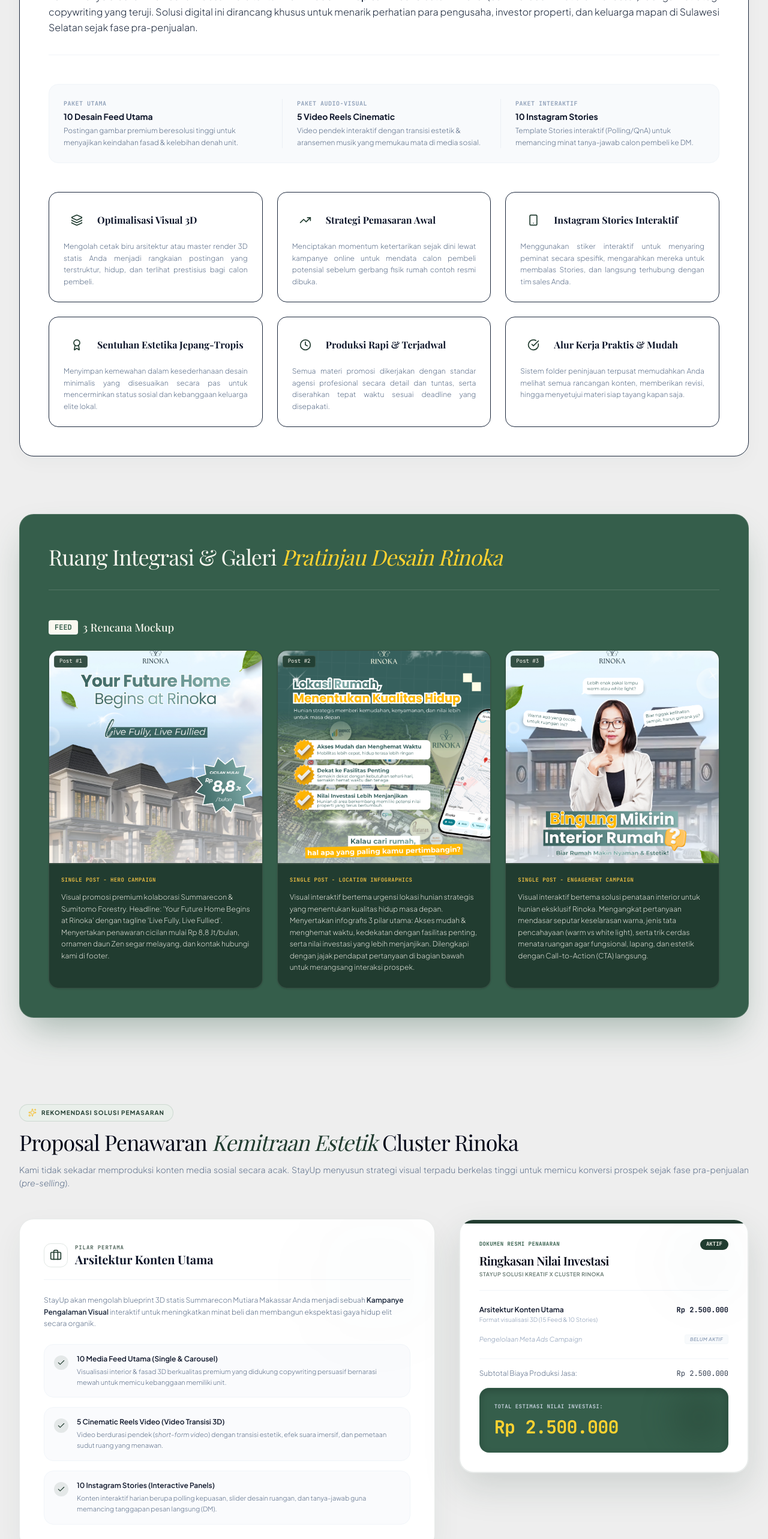
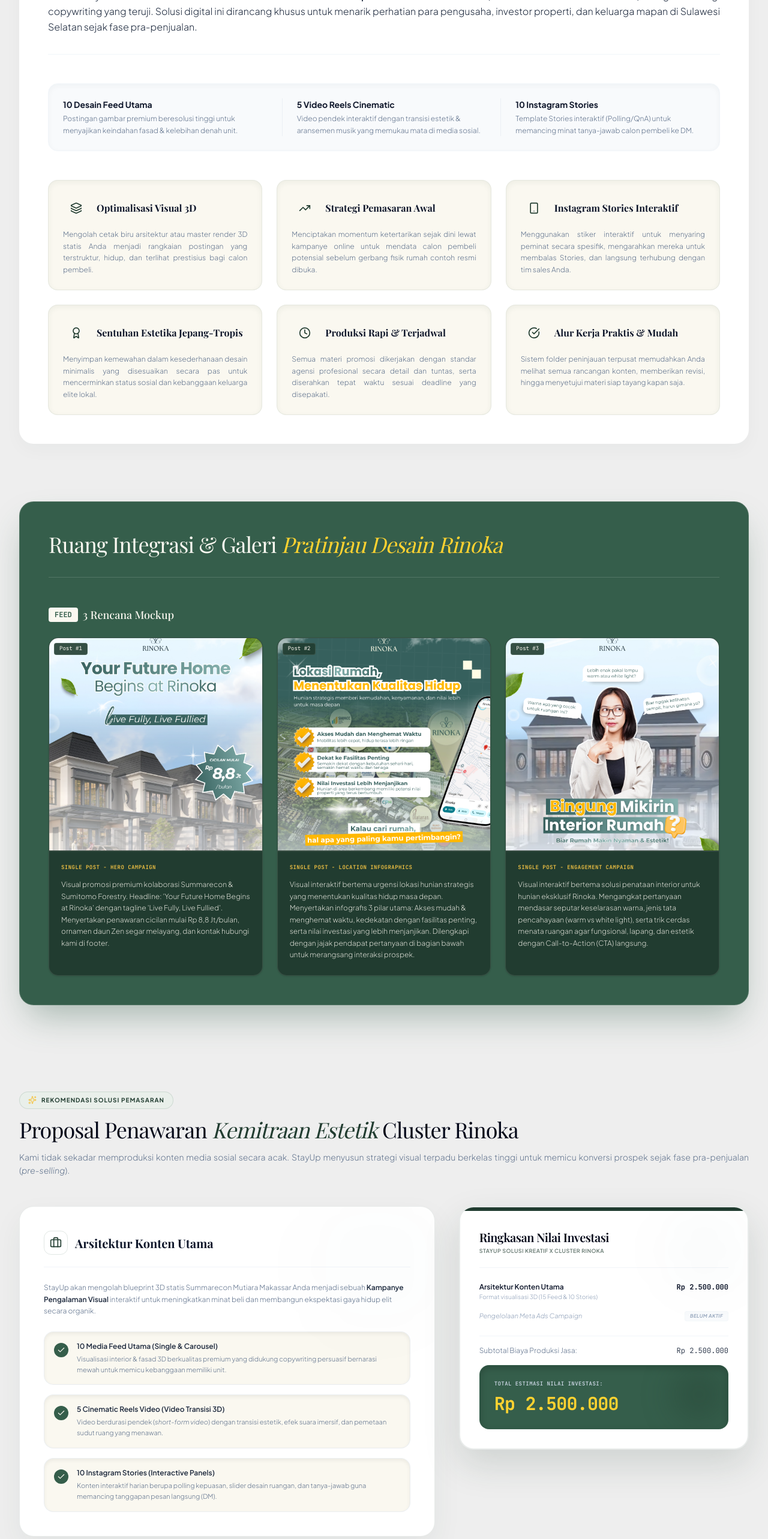
Before and after one commit to Mohalfinoor/Just-StayUp, a React (Vite) app: page / in a window 1280 px wide. Shown: the part 234-2800 px from the top of the page at 60% size. Built offline with nearby package versions, Linux system fonts and the light colour scheme; a web font is replaced by a local one.

Commit message:
committ to githubbb

```diff
--- a/src/App.tsx
+++ b/src/App.tsx
@@ -150,7 +150,7 @@
         {/* SECTION 1: BENEFIT PENAWARAN (Keuntungan Utama Sinergi) */}
         <section id="benefits" className="scroll-mt-20">
           <div className="max-w-7xl mx-auto px-6 sm:px-8">
-            <div className="bg-white rounded-3xl p-8 sm:p-12 border border-slate-150 relative overflow-hidden shadow-[0_10px_30px_rgba(33,60,48,0.03)]">
+            <div className="bg-white rounded-3xl p-8 sm:p-12 relative overflow-hidden shadow-[0_10px_30px_rgba(33,60,48,0.03)]">
 
             {/* Header Strategy Badge & Title */}
             <div className="space-y-4 w-full mb-12 border-b border-slate-100 pb-8">
@@ -167,23 +167,20 @@
             </div>
 
             {/* Scope Deliverables Strip - Minimal and clean */}
-            <div className="grid grid-cols-1 sm:grid-cols-3 gap-6 mb-12 p-6 bg-slate-50 border border-slate-100 rounded-2xl">
+            <div className="grid grid-cols-1 sm:grid-cols-3 gap-6 mb-12 p-6 bg-slate-50 border border-slate-100 rounded-2xl shadow-[inset_0_3px_10px_rgba(33,60,48,0.04)]">
               <div className="space-y-1">
-                <span className="text-[10px] font-mono text-slate-400 block font-bold uppercase tracking-wider">PAKET UTAMA</span>
                 <h4 className="text-sm font-bold text-slate-900">10 Desain Feed Utama</h4>
                 <p className="text-xs text-slate-500 font-light leading-relaxed">
                   Postingan gambar premium beresolusi tinggi untuk menyajikan keindahan fasad & kelebihan denah unit.
                 </p>
               </div>
               <div className="space-y-1 sm:border-l border-slate-200/60 sm:pl-6">
-                <span className="text-[10px] font-mono text-slate-400 block font-bold uppercase tracking-wider">PAKET AUDIO-VISUAL</span>
                 <h4 className="text-sm font-bold text-slate-900">5 Video Reels Cinematic</h4>
                 <p className="text-xs text-slate-500 font-light leading-relaxed">
                    Video pendek interaktif dengan transisi estetik & aransemen musik yang memukau mata di media sosial.
                 </p>
               </div>
               <div className="space-y-1 sm:border-l border-slate-200/60 sm:pl-6">
-                <span className="text-[10px] font-mono text-slate-400 block font-bold uppercase tracking-wider">PAKET INTERAKTIF</span>
                 <h4 className="text-sm font-bold text-slate-900">10 Instagram Stories</h4>
                 <p className="text-xs text-slate-500 font-light leading-relaxed">
                   Template Stories interaktif (Polling/QnA) untuk memancing minat tanya-jawab calon pembeli ke DM.
@@ -195,7 +192,7 @@
             <div className="grid grid-cols-1 md:grid-cols-3 gap-6">
 
                {/* Card 1 */}
-              <div className="bg-white border border-slate-150 p-6 rounded-2xl hover:border-brand-teal/30 hover:shadow-[0_15px_30px_rgba(33,60,48,0.05)] transition-all duration-300 flex flex-col gap-3">
+              <div className="bg-[#FAF8F0] border border-[#355E4B]/10 p-5 sm:p-6 rounded-2xl shadow-[inset_0_3px_10px_rgba(33,60,48,0.06)] hover:shadow-[0_15px_30px_rgba(33,60,48,0.08),_inset_0_3px_10px_rgba(33,60,48,0.06)] hover:scale-[1.01] transition-all duration-300 flex flex-col gap-3">
                 <div className="flex items-center gap-3">
                   <div className="w-11 h-11 bg-brand-pale text-brand-teal rounded-xl flex items-center justify-center shrink-0">
                     <Layers className="w-5 h-5 text-brand-teal" />
@@ -218,7 +215,7 @@
               </div>
 
                {/* Card 2 */}
-              <div className="bg-white border border-slate-150 p-6 rounded-2xl hover:border-brand-teal/30 hover:shadow-[0_15px_30px_rgba(33,60,48,0.05)] transition-all duration-300 flex flex-col gap-3">
+              <div className="bg-[#FAF8F0] border border-[#355E4B]/10 p-5 sm:p-6 rounded-2xl shadow-[inset_0_3px_10px_rgba(33,60,48,0.06)] hover:shadow-[0_15px_30px_rgba(33,60,48,0.08),_inset_0_3px_10px_rgba(33,60,48,0.06)] hover:scale-[1.01] transition-all duration-300 flex flex-col gap-3">
                 <div className="flex items-center gap-3">
                   <div className="w-11 h-11 bg-brand-pale text-brand-teal rounded-xl flex items-center justify-center shrink-0">
                     <TrendingUp className="w-5 h-5 text-brand-teal" />
@@ -241,7 +238,7 @@
               </div>
 
                {/* Card 3 */}
-              <div className="bg-white border border-slate-150 p-6 rounded-2xl hover:border-brand-teal/30 hover:shadow-[0_15px_30px_rgba(33,60,48,0.05)] transition-all duration-300 flex flex-col gap-3">
+              <div className="bg-[#FAF8F0] border border-[#355E4B]/10 p-5 sm:p-6 rounded-2xl shadow-[inset_0_3px_10px_rgba(33,60,48,0.06)] hover:shadow-[0_15px_30px_rgba(33,60,48,0.08),_inset_0_3px_10px_rgba(33,60,48,0.06)] hover:scale-[1.01] transition-all duration-300 flex flex-col gap-3">
                 <div className="flex items-center gap-3">
                   <div className="w-11 h-11 bg-brand-pale text-brand-teal rounded-xl flex items-center justify-center shrink-0">
                     <Smartphone className="w-5 h-5 text-brand-teal" />
@@ -264,7 +261,7 @@
               </div>
 
                {/* Card 4 */}
-              <div className="bg-white border border-slate-150 p-6 rounded-2xl hover:border-brand-teal/30 hover:shadow-[0_15px_30px_rgba(33,60,48,0.05)] transition-all duration-300 flex flex-col gap-3">
+              <div className="bg-[#FAF8F0] border border-[#355E4B]/10 p-5 sm:p-6 rounded-2xl shadow-[inset_0_3px_10px_rgba(33,60,48,0.06)] hover:shadow-[0_15px_30px_rgba(33,60,48,0.08),_inset_0_3px_10px_rgba(33,60,48,0.06)] hover:scale-[1.01] transition-all duration-300 flex flex-col gap-3">
                 <div className="flex items-center gap-3">
                   <div className="w-11 h-11 bg-brand-pale text-brand-teal rounded-xl flex items-center justify-center shrink-0">
                     <Award className="w-5 h-5 text-brand-teal" />
@@ -287,7 +284,7 @@
               </div>
 
                {/* Card 5 */}
-              <div className="bg-white border border-slate-150 p-6 rounded-2xl hover:border-brand-teal/30 hover:shadow-[0_15px_30px_rgba(33,60,48,0.05)] transition-all duration-300 flex flex-col gap-3">
+              <div className="bg-[#FAF8F0] border border-[#355E4B]/10 p-5 sm:p-6 rounded-2xl shadow-[inset_0_3px_10px_rgba(33,60,48,0.06)] hover:shadow-[0_15px_30px_rgba(33,60,48,0.08),_inset_0_3px_10px_rgba(33,60,48,0.06)] hover:scale-[1.01] transition-all duration-300 flex flex-col gap-3">
                 <div className="flex items-center gap-3">
                   <div className="w-11 h-11 bg-brand-pale text-brand-teal rounded-xl flex items-center justify-center shrink-0">
                     <Clock className="w-5 h-5 text-brand-teal" />
@@ -310,7 +307,7 @@
               </div>
 
                {/* Card 6 */}
-              <div className="bg-white border border-slate-150 p-6 rounded-2xl hover:border-brand-teal/30 hover:shadow-[0_15px_30px_rgba(33,60,48,0.05)] transition-all duration-300 flex flex-col gap-3">
+              <div className="bg-[#FAF8F0] border border-[#355E4B]/10 p-5 sm:p-6 rounded-2xl shadow-[inset_0_3px_10px_rgba(33,60,48,0.06)] hover:shadow-[0_15px_30px_rgba(33,60,48,0.08),_inset_0_3px_10px_rgba(33,60,48,0.06)] hover:scale-[1.01] transition-all duration-300 flex flex-col gap-3">
                 <div className="flex items-center gap-3">
                   <div className="w-11 h-11 bg-brand-pale text-brand-teal rounded-xl flex items-center justify-center shrink-0">
                     <CheckCircle className="w-5 h-5 text-brand-teal" />
@@ -456,7 +453,6 @@
                         <Briefcase className="w-5 h-5 text-brand-teal" />
                       </div>
                       <div>
-                        <span className="text-[9px] font-mono font-bold text-brand-teal/80 uppercase tracking-widest block">PILAR PERTAMA</span>
                         <h3 className="text-xl font-serif font-bold text-slate-900 leading-tight">
                           Arsitektur Konten Utama
                         </h3>
@@ -470,36 +466,36 @@
 
                   {/* Program Deliverables List */}
                   <div className="space-y-4">
-                    <div className="flex items-start gap-3.5 bg-slate-50/75 p-4 rounded-2xl border border-slate-100 hover:bg-slate-50 transition-colors">
-                      <div className="w-6 h-6 rounded-full bg-brand-teal/10 flex items-center justify-center shrink-0 mt-0.5">
-                        <Check className="w-3.5 h-3.5 text-brand-teal" />
+                    <div className="flex items-start gap-3.5 bg-[#FAF8F0] p-4 rounded-2xl border border-slate-200/60 shadow-[inset_0_3px_6px_rgba(0,0,0,0.06)] hover:shadow-[inset_0_4px_8px_rgba(0,0,0,0.09)] transition-all duration-300">
+                      <div className="w-6 h-6 rounded-full bg-[#355E4B] flex items-center justify-center shrink-0 mt-0.5">
+                        <Check className="w-3.5 h-3.5 text-[#FAF8F0]" />
                       </div>
                       <div className="space-y-1">
-                        <span className="text-xs font-semibold text-slate-900 block">10 Media Feed Utama (Single & Carousel)</span>
+                        <span className="text-xs font-semibold text-slate-800 block">10 Media Feed Utama (Single & Carousel)</span>
                         <p className="text-[11px] text-slate-500 font-light leading-relaxed">
                           Visualisasi interior & fasad 3D berkualitas premium yang didukung copywriting persuasif bernarasi mewah untuk memicu kebanggaan memiliki unit.
                         </p>
                       </div>
                     </div>
 
-                    <div className="flex items-start gap-3.5 bg-slate-50/75 p-4 rounded-2xl border border-slate-100 hover:bg-slate-50 transition-colors">
-                      <div className="w-6 h-6 rounded-full bg-brand-teal/10 flex items-center justify-center shrink-0 mt-0.5">
-                        <Check className="w-3.5 h-3.5 text-brand-teal" />
+                    <div className="flex items-start gap-3.5 bg-[#FAF8F0] p-4 rounded-2xl border border-slate-200/60 shadow-[inset_0_3px_6px_rgba(0,0,0,0.06)] hover:shadow-[inset_0_4px_8px_rgba(0,0,0,0.09)] transition-all duration-300">
+                      <div className="w-6 h-6 rounded-full bg-[#355E4B] flex items-center justify-center shrink-0 mt-0.5">
+                        <Check className="w-3.5 h-3.5 text-[#FAF8F0]" />
                       </div>
                       <div className="space-y-1">
-                        <span className="text-xs font-semibold text-slate-900 block">5 Cinematic Reels Video (Video Transisi 3D)</span>
+                        <span className="text-xs font-semibold text-slate-800 block">5 Cinematic Reels Video (Video Transisi 3D)</span>
                         <p className="text-[11px] text-slate-500 font-light leading-relaxed">
                           Video berdurasi pendek (<em className="italic">short-form video</em>) dengan transisi estetik, efek suara imersif, dan pemetaan sudut ruang yang menawan.
                         </p>
                       </div>
                     </div>
 
-                    <div className="flex items-start gap-3.5 bg-slate-50/75 p-4 rounded-2xl border border-slate-100 hover:bg-slate-50 transition-colors">
-                      <div className="w-6 h-6 rounded-full bg-brand-teal/10 flex items-center justify-center shrink-0 mt-0.5">
-                        <Check className="w-3.5 h-3.5 text-brand-teal" />
+                    <div className="flex items-start gap-3.5 bg-[#FAF8F0] p-4 rounded-2xl border border-slate-200/60 shadow-[inset_0_3px_6px_rgba(0,0,0,0.06)] hover:shadow-[inset_0_4px_8px_rgba(0,0,0,0.09)] transition-all duration-300">
+                      <div className="w-6 h-6 rounded-full bg-[#355E4B] flex items-center justify-center shrink-0 mt-0.5">
+                        <Check className="w-3.5 h-3.5 text-[#FAF8F0]" />
                       </div>
                       <div className="space-y-1">
-                        <span className="text-xs font-semibold text-slate-900 block">10 Instagram Stories (Interactive Panels)</span>
+                        <span className="text-xs font-semibold text-slate-800 block">10 Instagram Stories (Interactive Panels)</span>
                         <p className="text-[11px] text-slate-500 font-light leading-relaxed">
                           Konten interaktif harian berupa polling kepuasan, slider desain ruangan, dan tanya-jawab guna memancing tanggapan pesan langsung (DM).
                         </p>
@@ -534,11 +530,6 @@
                             <TrendingUp className="w-4 h-4" />
                           </div>
                           <div>
-                            <span className={`text-[9px] font-mono font-bold tracking-wider uppercase block transition-colors ${
-                              includeMetaAdsAddon ? "text-brand-teal" : "text-slate-400"
-                            }`}>
-                              AKSELERATOR PEMASARAN
-                            </span>
                             <h4 className={`text-sm font-bold leading-tight transition-colors ${
                               includeMetaAdsAddon ? "text-slate-900" : "text-slate-500"
                             }`}>
@@ -558,7 +549,7 @@
                           <div className="flex items-center gap-2 text-[11px] font-light">
                             <span className={`w-4 h-4 rounded-full border flex items-center justify-center shrink-0 transition-all ${
                               includeMetaAdsAddon
-                                ? "bg-brand-pale border-[#355E4B]/20 text-brand-teal"
+                                ? "bg-[#355E4B] border-transparent text-[#FAF8F0]"
                                 : "bg-slate-200/50 border-slate-300 text-slate-400"
                             }`}>
                               <Check className="w-2.5 h-2.5" />
@@ -568,7 +559,7 @@
                           <div className="flex items-center gap-2 text-[11px] font-light">
                             <span className={`w-4 h-4 rounded-full border flex items-center justify-center shrink-0 transition-all ${
                               includeMetaAdsAddon
-                                ? "bg-brand-pale border-[#355E4B]/20 text-brand-teal"
+                                ? "bg-[#355E4B] border-transparent text-[#FAF8F0]"
                                 : "bg-slate-200/50 border-slate-300 text-slate-400"
                             }`}>
                               <Check className="w-2.5 h-2.5" />
@@ -578,7 +569,7 @@
                           <div className="flex items-center gap-2 text-[11px] font-light">
                             <span className={`w-4 h-4 rounded-full border flex items-center justify-center shrink-0 transition-all ${
                               includeMetaAdsAddon
-                                ? "bg-brand-pale border-[#355E4B]/20 text-brand-teal"
+                                ? "bg-[#355E4B] border-transparent text-[#FAF8F0]"
                                 : "bg-slate-200/50 border-slate-300 text-slate-400"
                             }`}>
                               <Check className="w-2.5 h-2.5" />
@@ -588,7 +579,7 @@
                           <div className="flex items-center gap-2 text-[11px] font-light">
                             <span className={`w-4 h-4 rounded-full border flex items-center justify-center shrink-0 transition-all ${
                               includeMetaAdsAddon
-                                ? "bg-brand-pale border-[#355E4B]/20 text-brand-teal"
+                                ? "bg-[#355E4B] border-transparent text-[#FAF8F0]"
                                 : "bg-slate-200/50 border-slate-300 text-slate-400"
                             }`}>
                               <Check className="w-2.5 h-2.5" />
@@ -667,14 +658,6 @@
 
                   {/* Proposal Summary Headers */}
                   <div className="border-b border-slate-100 pb-5">
-                    <div className="flex justify-between items-center mb-1">
-                      <span className="text-[9px] font-mono text-[#355E4B] tracking-wider uppercase font-bold">
-                        DOKUMEN RESMI PENAWARAN
-                      </span>
-                      <span className="text-[9px] font-mono bg-brand-teal text-[#FAF8F0] px-2.5 py-0.5 rounded-full font-bold">
-                        AKTIF
-                      </span>
-                    </div>
                     <h3 className="text-xl font-serif text-slate-950 font-semibold tracking-tight mt-1">Ringkasan Nilai Investasi</h3>
                     <p className="text-[9px] text-[#213C30]/70 font-semibold font-sans mt-0.5 uppercase tracking-wider">StayUp Solusi Kreatif x Cluster Rinoka</p>
                   </div>
```
Also changed, not shown: src/components/Header.tsx (+32 -3 lines). Lines whose indentation alone changed are shown as unchanged.
